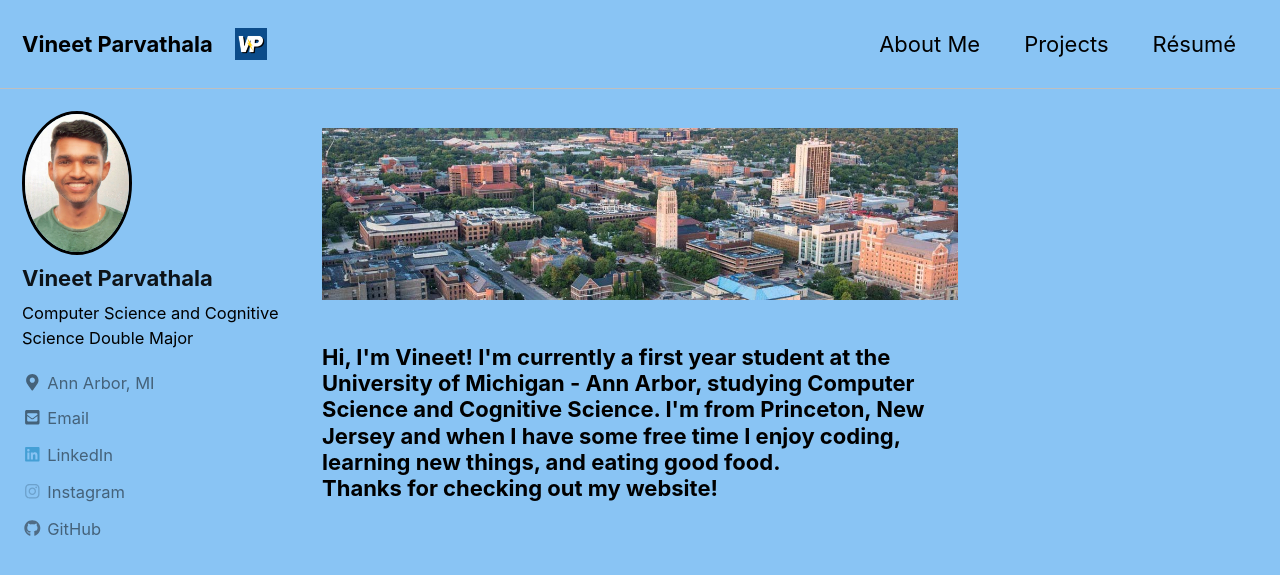
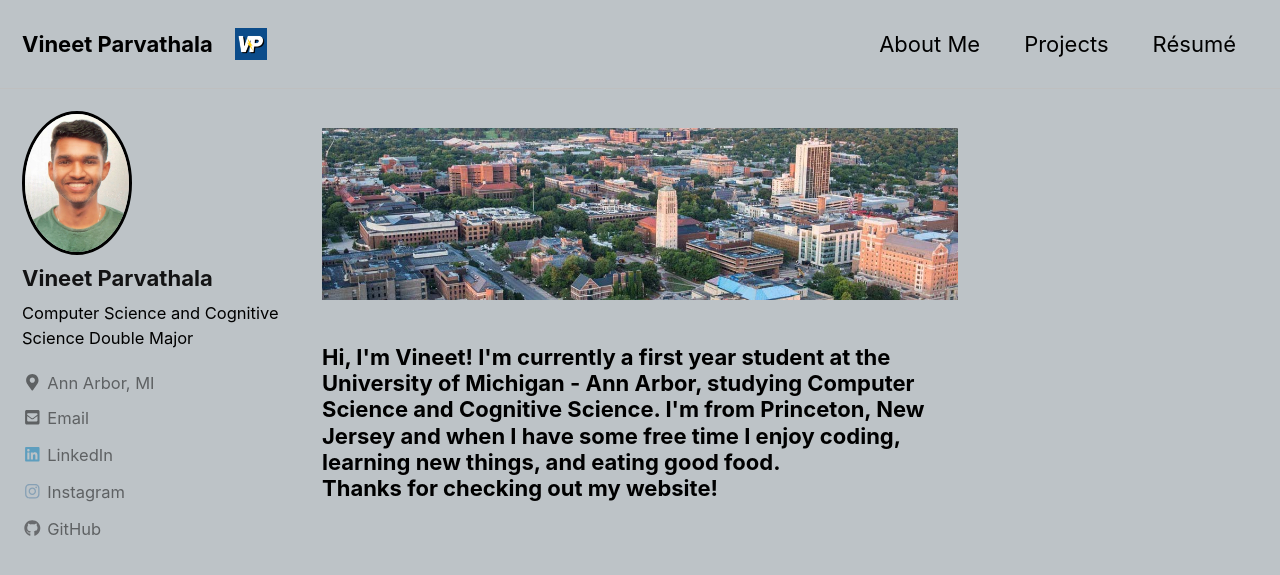
Before and after one commit to vparv/vparv.github.io, a Jekyll site: the page built from index.html, in a window 1280 px wide and 900 px high. Shown: the top 575 px of the window. Built offline with Jekyll 4.4.1, drawn with Linux system fonts in a browser that asks for light colours; cached includes are drawn as plain includes; nearby versions of some CDN libraries; the list of posts is cut into pages by our own code.

Commit message:
changed background colors

```diff
--- a/_sass/minimal-mistakes/skins/_contrast.scss
+++ b/_sass/minimal-mistakes/skins/_contrast.scss
@@ -3,7 +3,7 @@
    ========================================================================== */
 
 /* Colors */
-$background-color: #89c4f4 !default;
+$background-color: #bdc3c7 !default;
 $text-color: #000 !default;
 $muted-text-color: #6c7a89 !default;
 $primary-color: #bdc3c7 !default;
```
